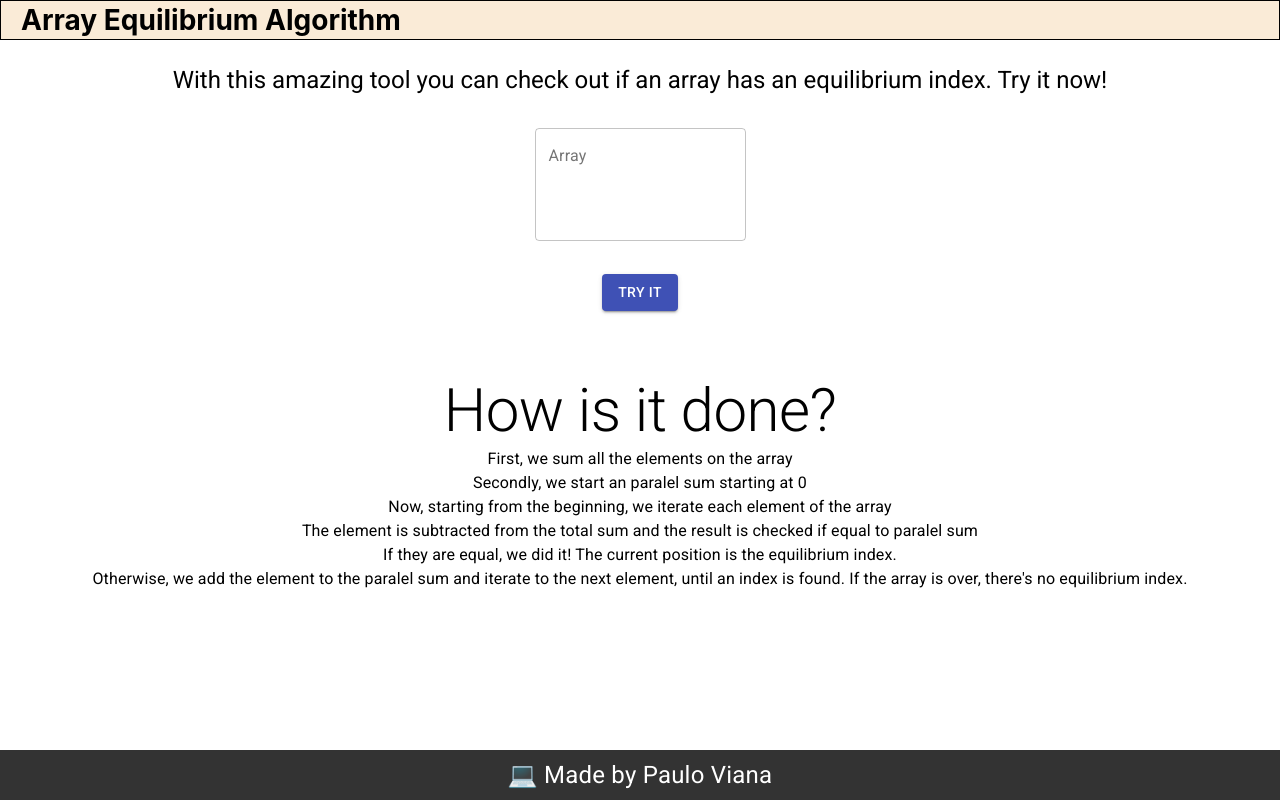
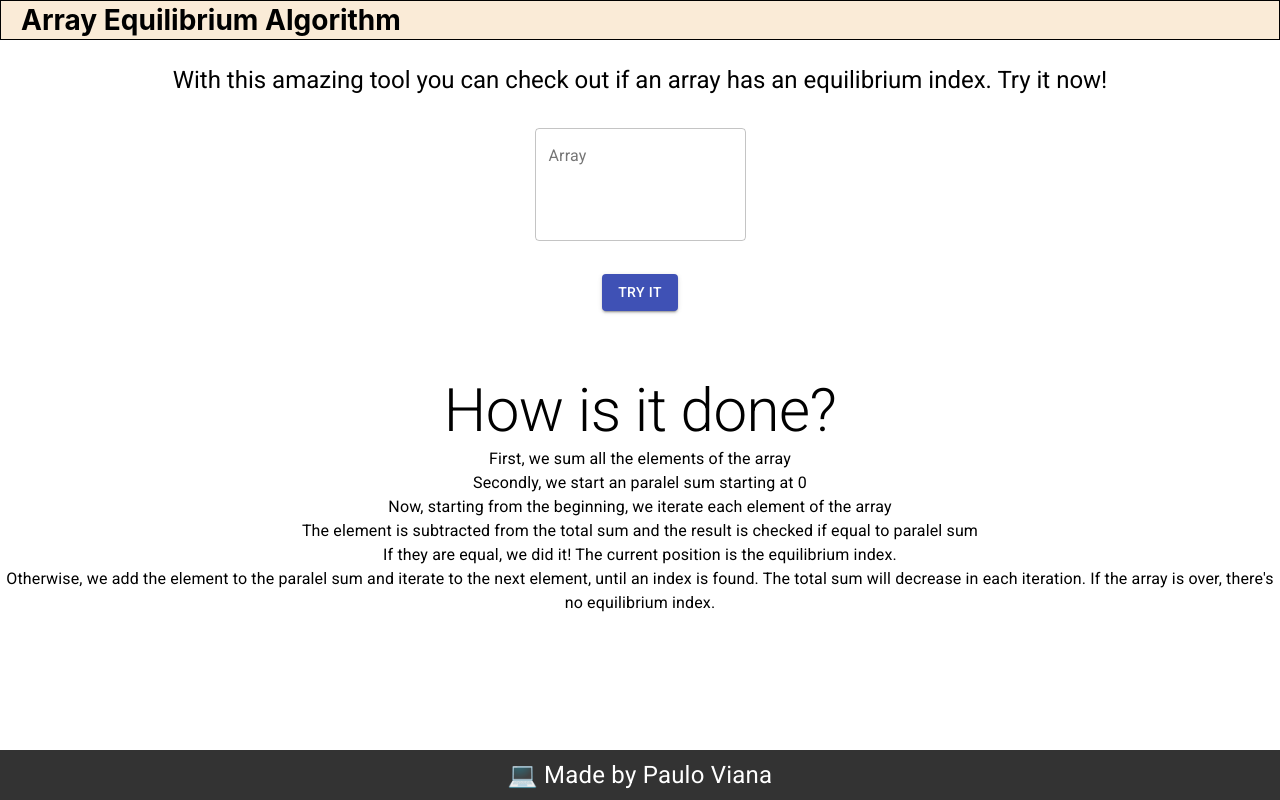
Before and after one commit to paulo9mv/sum_array_front, a React (Create React App) app: page / in a window 1280 px wide. Built offline with nearby package versions, Linux system fonts and the light colour scheme.

Commit message:
refactor: adjust explanation

```diff
--- a/public/index.html
+++ b/public/index.html
@@ -28,7 +28,7 @@
       work correctly both with client-side routing and a non-root public URL.
       Learn how to configure a non-root public URL by running `npm run build`.
     -->
-    <title>React App</title>
+    <title>Array Equilibrium Algorithm</title>
   </head>
   <body>
     <noscript>You need to enable JavaScript to run this app.</noscript>
--- a/src/components/explanation/Explanation.tsx
+++ b/src/components/explanation/Explanation.tsx
@@ -5,7 +5,7 @@ const Explanation: FC = () => {
   return (
     <Box marginTop={4}>
       <Typography variant="h2">How is it done?</Typography>
-      <Typography>First, we sum all the elements on the array</Typography>
+      <Typography>First, we sum all the elements of the array</Typography>
       <Typography>Secondly, we start an paralel sum starting at 0</Typography>
       <Typography>
         Now, starting from the beginning, we iterate each element of the array
@@ -20,8 +20,8 @@ const Explanation: FC = () => {
       </Typography>
       <Typography>
         Otherwise, we add the element to the paralel sum and iterate to the next
-        element, until an index is found. If the array is over, there's no
-        equilibrium index.
+        element, until an index is found. The total sum will decrease in each
+        iteration. If the array is over, there's no equilibrium index.
       </Typography>
     </Box>
   );
```
Also changed, not shown: 1 other file (tests, documents, lock files or other folders).
